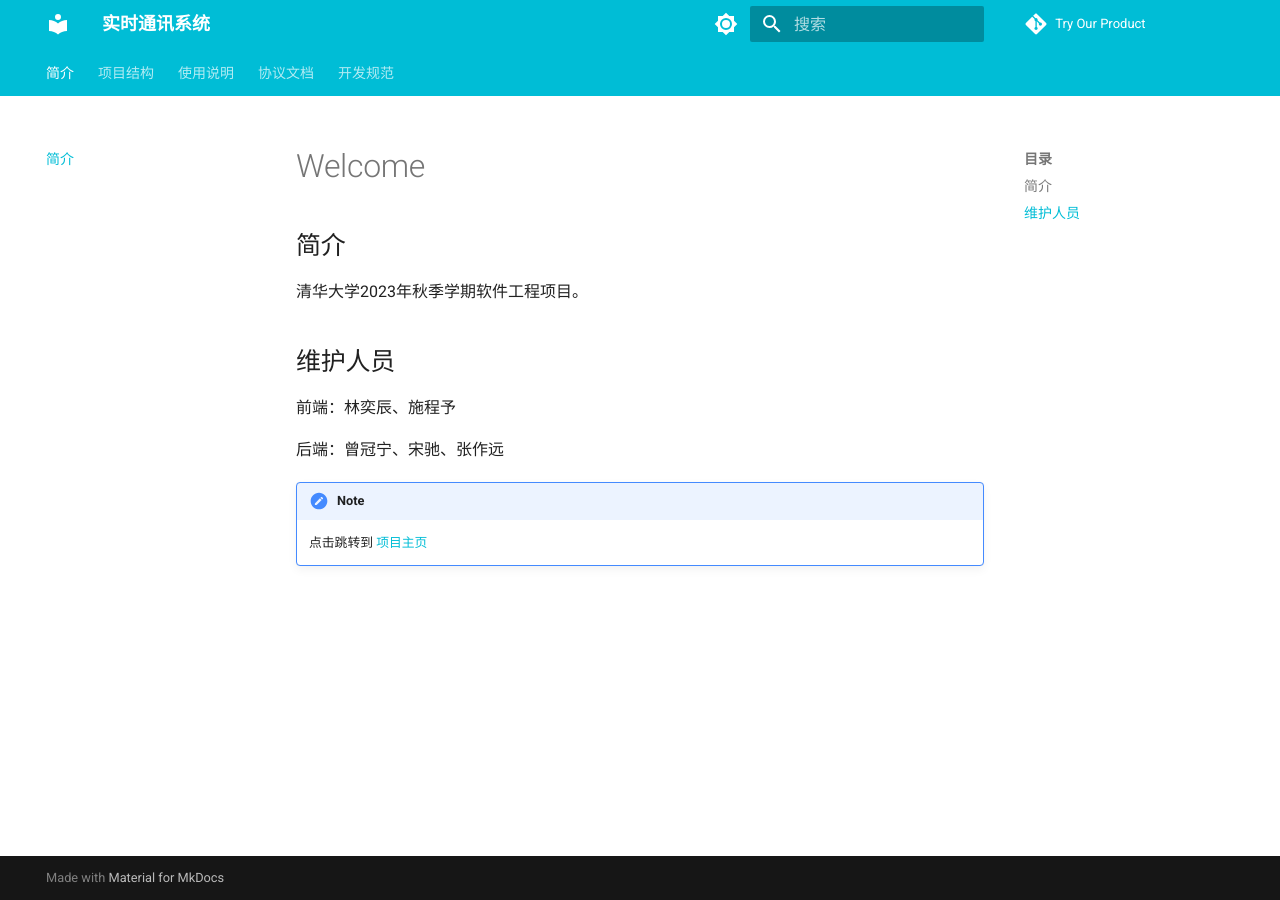
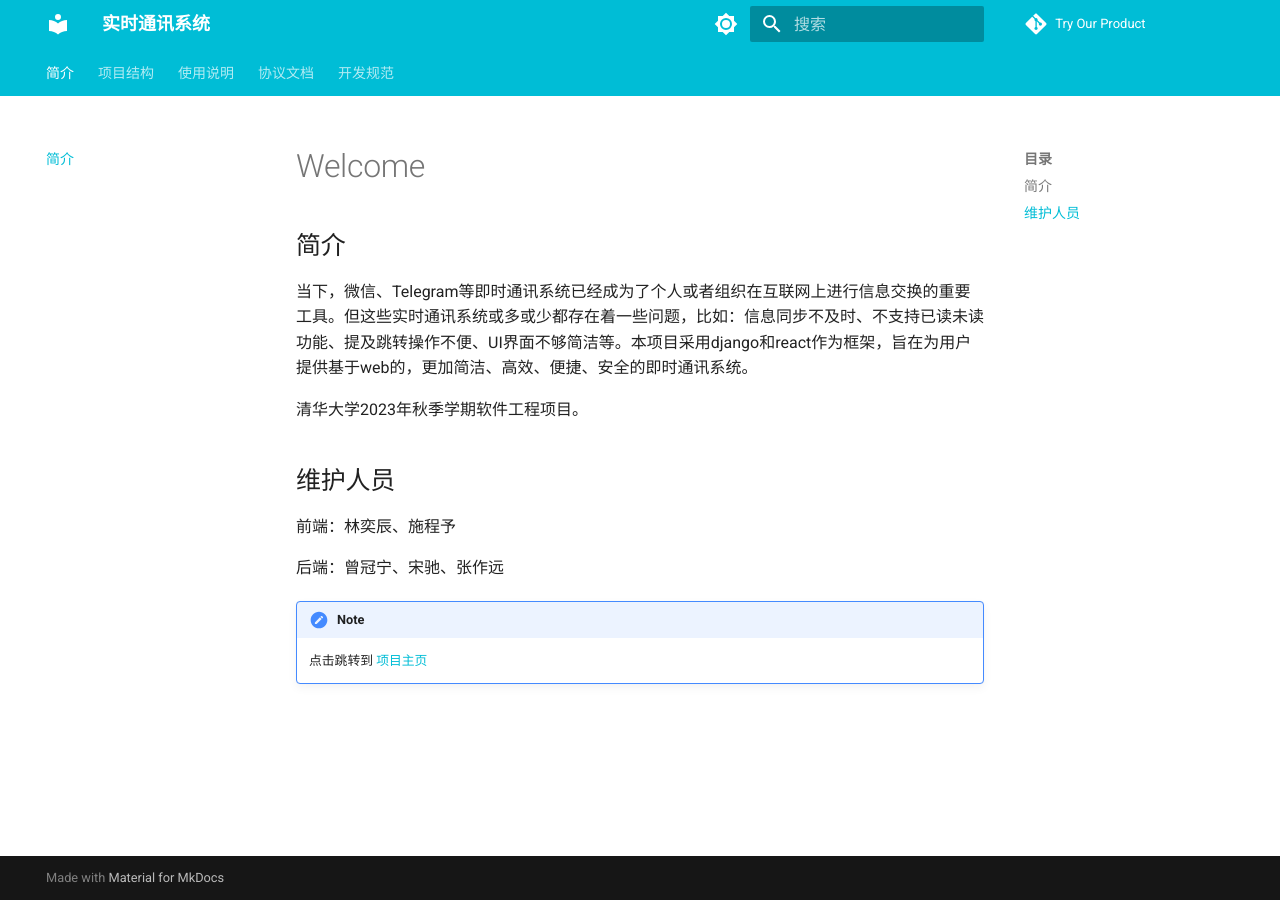
Before and after one commit to riscv-im/im-docs, an MkDocs documentation site: the page built from docs/index.md, in a window 1280 px wide. Built offline with MkDocs 1.6.1 and Material for MkDocs 9.7.7, drawn with Linux system fonts in a browser that asks for light colours; some web fonts are replaced.

Commit message:
自动提交

```diff
--- a/docs/index.md
+++ b/docs/index.md
@@ -1,6 +1,8 @@
 # Welcome
 
 ## 简介
+
+当下，微信、Telegram等即时通讯系统已经成为了个人或者组织在互联网上进行信息交换的重要工具。但这些实时通讯系统或多或少都存在着一些问题，比如：信息同步不及时、不支持已读未读功能、提及跳转操作不便、UI界面不够简洁等。本项目采用django和react作为框架，旨在为用户提供基于web的，更加简洁、高效、便捷、安全的即时通讯系统。
 
 清华大学2023年秋季学期软件工程项目。
 
```
